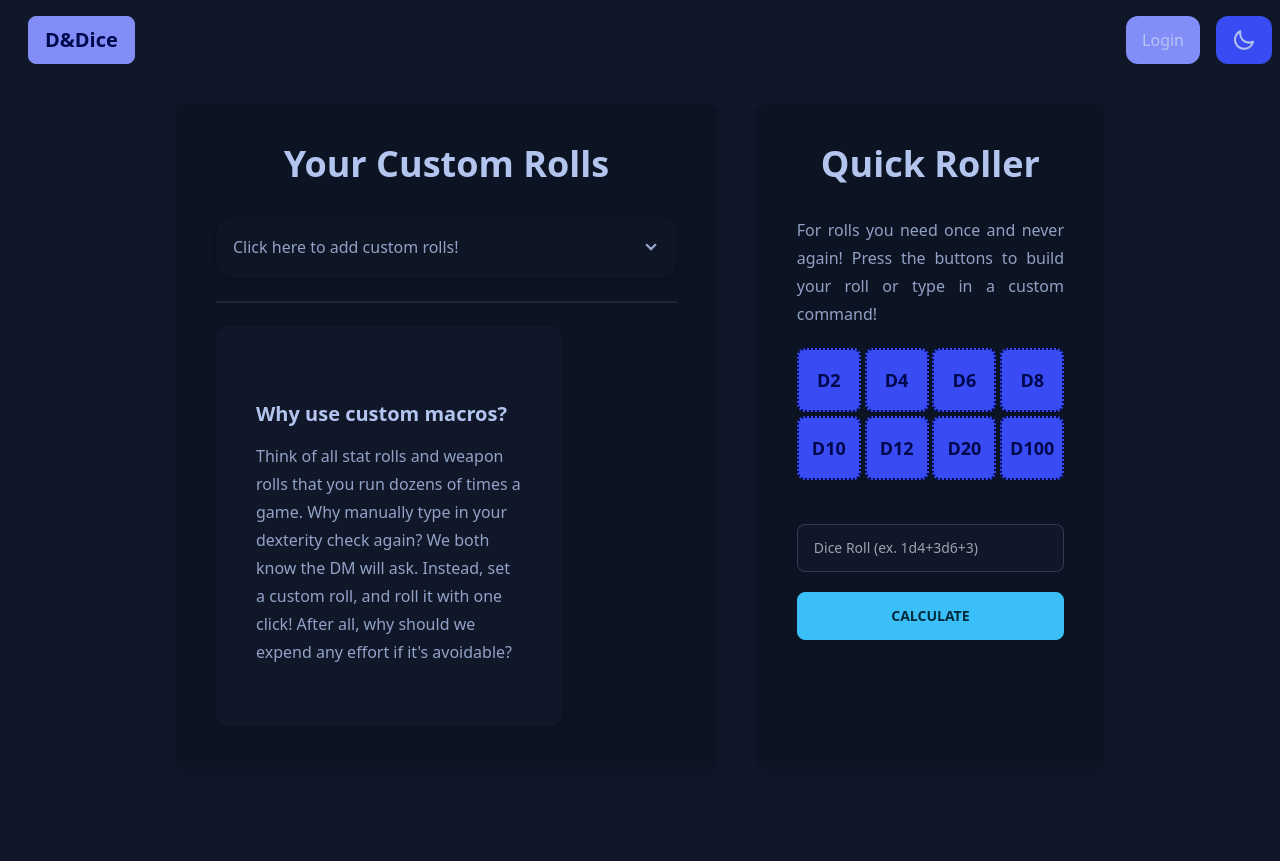
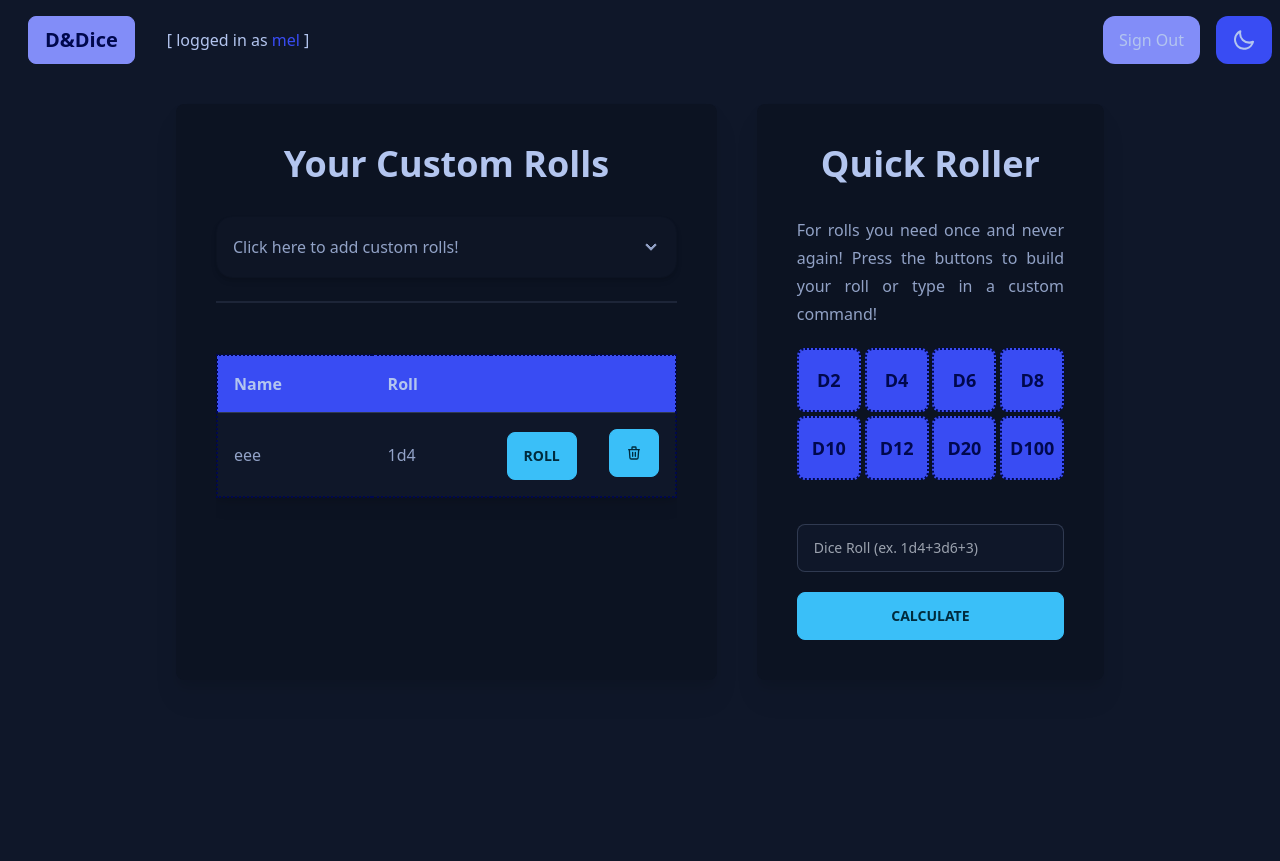
Before and after one commit to meljadyn/D-Dice, a Flask app: page / in a window 1280 px wide. Shown: the top 861 px of the page. After the commit the page ends 640 px from the top, so only its background shows below. Run offline with Flask 2, Linux system fonts and the light colour scheme; a user stored in the database is signed in; some libraries are stand-ins or nearby versions.

Commit message:
finished?

```diff
--- a/week10/app.py
+++ b/week10/app.py
@@ -40,13 +40,13 @@ def index():
         if "build-roll" in request.form:
             # If the user is not logged in
             if not session.get("user_id"):
-                return render_template("/index.html", custom_error="You must be logged in to use this function.")
+                return render_template("/index.html", custom_error="You must be logged in to use this function.", username=username)
 
             # Ensure that name and roll are defined
             if not request.form.get('custom-name'):
-                return render_template("/index.html", custom_error="Must include roll name.", macros=macros)
+                return render_template("/index.html", custom_error="Must include roll name.", macros=macros, username=username)
             if not request.form.get('custom-roll'):
-                return render_template("/index.html", custom_error="Must include custom roll.", macros=macros)
+                return render_template("/index.html", custom_error="Must include custom roll.", macros=macros, username=username)
 
             # Define variables
             custom_name = request.form.get('custom-name')
@@ -56,9 +56,9 @@ def index():
             test = solve_roll(custom_roll)
             if "Invalid" in test:
                 if "Characters" in test:
-                    return render_template("/index.html", custom_error="Must only include the following characters: 0-9, d, +, -", macros=macros)
+                    return render_template("/index.html", custom_error="Must only include the following characters: 0-9, d, +, -", macros=macros, username=username)
                 if "Format" in test:
-                    return render_template("/index.html", custom_error="Invalid formatting.", macros=macros)
+                    return render_template("/index.html", custom_error="Invalid formatting.", macros=macros, username=username)
 
             # Insert roll into database
             db.execute("INSERT INTO rolls (username, roll_name, roll_text) VALUES(?, ?, ?)", username, custom_name, custom_roll)
@@ -76,7 +76,7 @@ def index():
 
             # Check for input
             if not request.form.get('dice-roll'):
-                return render_template("/index.html", quick_error="Must include dice roll", custom_error=custom_error, macros=macros)
+                return render_template("/index.html", quick_error="Must include dice roll", custom_error=custom_error, macros=macros, username=username)
 
             # Solve roll
             roll = request.form.get('dice-roll')
@@ -85,11 +85,11 @@ def index():
             # Check for error codes
             if "Invalid" in solved:
                 if "Characters" in solved:
-                    return render_template("/index.html", quick_error="Must only include the following characters: 0-9, d, +, -", custom_error="", macros=macros)
+                    return render_template("/index.html", quick_error="Must only include the following characters: 0-9, d, +, -", custom_error="", macros=macros, username=username)
                 if "Format" in solved:
-                    return render_template("/index.html", quick_error="Invalid formatting.", custom_error=custom_error, macros=macros)
+                    return render_template("/index.html", quick_error="Invalid formatting.", custom_error=custom_error, macros=macros, username=username)
 
-            return render_template("/index.html", custom_error=custom_error, solved=solved, macros=macros)
+            return render_template("/index.html", custom_error=custom_error, solved=solved, macros=macros, username=username)
 
         # Rolling from the macro chart
         if "roll-it" in request.form:
@@ -101,11 +101,11 @@ def index():
             rolled = solve_roll(roll_text)
             if "Invalid" in rolled:
                 if "Characters" in rolled:
-                    return render_template("/index.html", custom_error="Must only include the following characters: 0-9, d, +, -", macros=macros)
+                    return render_template("/index.html", custom_error="Must only include the following characters: 0-9, d, +, -", macros=macros, username=username)
                 if "Format" in rolled:
-                    return render_template("/index.html", custom_error="Invalid formatting.", macros=macros)
+                    return render_template("/index.html", custom_error="Invalid formatting.", macros=macros, username=username)
 
-            return render_template("/index.html", custom_error="", rolled=rolled, macros=macros)
+            return render_template("/index.html", custom_error="", rolled=rolled, macros=macros, username=username)
 
         if "delete-it" in request.form:
             id = request.form.get("id")
@@ -117,9 +117,9 @@ def index():
     else:
         # If the user is not logged in
         if not session.get("user_id"):
-            return render_template("/index.html", custom_error="You must be logged in to save custom dice roll macros.")
+            return render_template("/index.html", custom_error="You must be logged in to save custom dice roll macros.", username=username)
 
-        return render_template("/index.html", custom_error="", macros=macros)
+        return render_template("/index.html", custom_error="", macros=macros, username=username)
 
 
 @app.route("/login", methods=["GET", "POST"])
@@ -226,7 +226,10 @@ def solve_roll(roll):
     formatted_raw = format_raw(raw_rolls)
 
     # Find total
-    sum = find_sum(formatted_raw)
+    try:
+        sum = find_sum(formatted_raw)
+    except:
+        return "Invalid: Formatting"
 
     # Make dictionary to return to main function
     roll_answers = {
@@ -286,7 +289,7 @@ def format_roll(roll):
 
     for i in final:
         if len(i) != 4 and len(i) != 2:
-            return "invalid unknown"
+            return "invalid, unknown"
 
     return final
 
--- a/week10/static/css/main.css
+++ b/week10/static/css/main.css
@@ -2515,6 +2515,13 @@ body[dir="rtl"] .checkbox:checked,
   left: initial;
 }
 
+.alert-info {
+  --tw-bg-opacity: 1;
+  background-color: hsl(var(--in) / var(--tw-bg-opacity));
+  --tw-text-opacity: 1;
+  color: hsl(var(--inc, var(--nc)) / var(--tw-text-opacity));
+}
+
 .alert-error {
   --tw-bg-opacity: 1;
   background-color: hsl(var(--er) / var(--tw-bg-opacity));
@@ -2600,6 +2607,11 @@ body[dir="rtl"] .checkbox:checked,
   grid-row-start: 2;
 }
 
+.mx-auto {
+  margin-left: auto;
+  margin-right: auto;
+}
+
 .mt-6 {
   margin-top: 1.5rem;
 }
@@ -2674,6 +2686,14 @@ body[dir="rtl"] .checkbox:checked,
   width: 1rem;
 }
 
+.w-28 {
+  width: 7rem;
+}
+
+.w-24 {
+  width: 6rem;
+}
+
 .max-w-sm {
   max-width: 24rem;
 }
@@ -2848,6 +2868,14 @@ body[dir="rtl"] .checkbox:checked,
   padding-left: 0.75rem;
 }
 
+.pl-4 {
+  padding-left: 1rem;
+}
+
+.pl-8 {
+  padding-left: 2rem;
+}
+
 .text-center {
   text-align: center;
 }
--- a/week10/templates/index.html
+++ b/week10/templates/index.html
@@ -3,7 +3,6 @@
 {% block title %}D&Dice{% endblock %}
 
 {% block main %}
-
     <div class="grid grid-cols-5 grid-rows-2 gap-10 place-content-center pl-10 pr-10 xl:pl-44 xl:pr-44">
 
         <!-- Custom Rolls Section! -->
@@ -14,7 +13,7 @@
                 <!-- ERROR MESSAGE PROMPT -->
                 {% block error1 %}
                     {% if custom_error != "" %}
-                        <div class="alert shadow-lg">
+                        <div class="alert alert-info shadow-lg">
                             <div>
                                 <svg xmlns="http://www.w3.org/2000/svg" class="stroke-current flex-shrink-0 h-6 w-6" fill="none" viewBox="0 0 24 24"><path stroke-linecap="round" stroke-linejoin="round" stroke-width="2" d="M10 14l2-2m0 0l2-2m-2 2l-2-2m2 2l2 2m7-2a9 9 0 11-18 0 9 9 0 0118 0z" /></svg>
                                 <span>{{ custom_error }}</span>
@@ -78,7 +77,7 @@
 
 
                 <!-- TABLE -->
-                {% if macros["roll_name"] is defined %}
+                {% if macros|length > 0 %}
                 <div class="overflow-x-auto">
                     <table class="table-normal rounded-xl border-2 border-secondary-content drop-shadow-lg border-dotted">
                         <!-- head -->
@@ -111,10 +110,10 @@
                     </table>
                 </div>
                 {% endif %}
-                {% if macros["roll_name"] is not defined %}
-                <div class="w-3/4 bg-base-100 rounded-xl drop-shadow-md p-10">
+                {% if macros|length == 0 %}
+                <div class="w-3/4 bg-base-100 rounded-xl drop-shadow-md p-10 place-content-center mx-auto">
                     <h3>Why use custom macros?</h3>
-                    <p>Think of all stat rolls and weapon rolls that you run dozens of times a game. Why manually type in your dexterity check again? We both know the DM will ask. Instead, set a custom roll, and roll it with one click! After all, why should we expend any effort if it's avoidable?</p>
+                    <p>Think of all stat rolls and weapon rolls that you run dozens of times a game. Why manually type in your dexterity check again? We both know the DM will ask. Instead, set a custom roll, and roll it with one click! After all, why should you expend any extra effort if you don't have you?</p>
                 </div>
                 {% endif %}
             </span>
@@ -166,7 +165,7 @@
                 {% block error2 %}
                     {% if quick_error is defined %}
                         <br>
-                        <div class="alert shadow-lg">
+                        <div class="alert alert-info shadow-lg">
                             <div>
                                 <svg xmlns="http://www.w3.org/2000/svg" class="stroke-current flex-shrink-0 h-6 w-6" fill="none" viewBox="0 0 24 24"><path stroke-linecap="round" stroke-linejoin="round" stroke-width="2" d="M10 14l2-2m0 0l2-2m-2 2l-2-2m2 2l2 2m7-2a9 9 0 11-18 0 9 9 0 0118 0z" /></svg>
                                 <span>{{ quick_error }}</span>
--- a/week10/templates/layout.html
+++ b/week10/templates/layout.html
@@ -16,8 +16,13 @@
               <svg xmlns="http://www.w3.org/2000/svg" class="h-5 w-5" fill="none" viewBox="0 0 24 24" stroke="currentColor"><path stroke-linecap="round" stroke-linejoin="round" stroke-width="2" d="M4 6h16M4 12h8m-8 6h16" /></svg>
             </label>
             <!-- dropdown for mobile -->
-            <ul tabindex="0" class="menu menu-compact dropdown-content mt-3 p-2 shadow bg-base-100 rounded-box w-20 text-base-content">
-              <li class="text-center"><a href="/login">Login</a></li>
+            <ul tabindex="0" class="menu menu-compact dropdown-content mt-3 p-2 shadow bg-base-100 rounded-box w-24 text-base-content text-center">
+              {% if username is not defined %}
+                <li class="text-center"><a href="/login">Login</a></li>
+              {% endif %}
+              {% if username is defined %}
+                <li class="text-center"><a href="/login">Logout</a></li>
+              {% endif %}
               <li>
                 <label class="swap swap-rotate">
                   <!-- this hidden checkbox controls the state -->
@@ -32,12 +37,22 @@
           </div>
           <div class="pl-3">
             <a class="btn btn-secondary normal-case text-xl dark:text-gray-50" href="/">D&Dice</a>
+            {% if username is defined %}
+            <div class="pl-8 text-base-content">
+                [ logged in as <span class="text-secondary-focus">{{ username }}</span> ]
+            </div>
+            {% endif %}
           </div>
         </div>
         <!-- Navbar for desktop -->
         <div class="navbar-center hidden lg:flex">
           <ul class="menu menu-horizontal space-x-4 flex justify-end place-content-end">
-            <li class="bg-secondary rounded-xl"><a href="/login">Login</a></li>
+            {% if username is not defined %}
+              <li class="bg-secondary rounded-xl"><a href="/login">Login</a></li>
+            {% endif %}
+            {% if username is defined %}
+              <li class="bg-secondary rounded-xl"><a href="/login">Sign Out</a></li>
+            {% endif %}
             <li class="bg-secondary-focus rounded-xl">
               <label class="swap swap-rotate">
                 <!-- this hidden checkbox controls the state -->
```
Also changed, not shown: week10/dndice.db.
